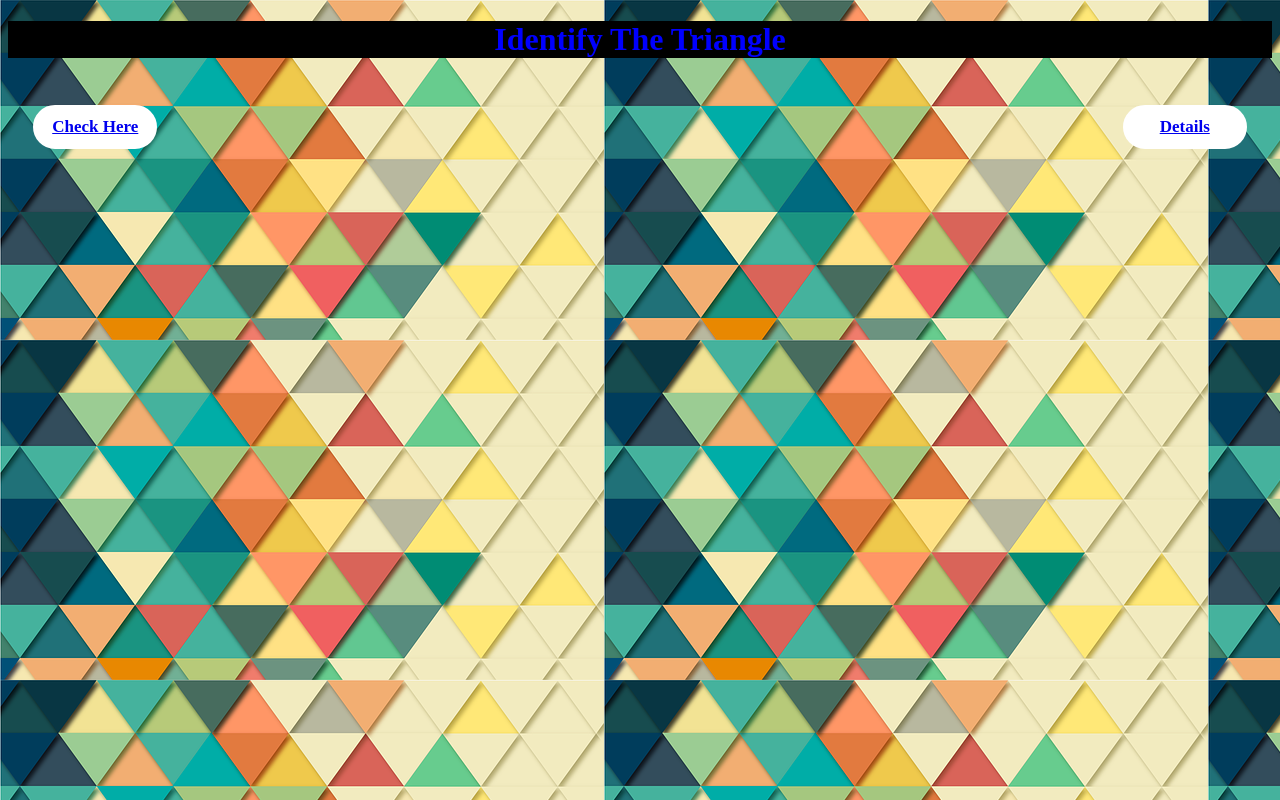
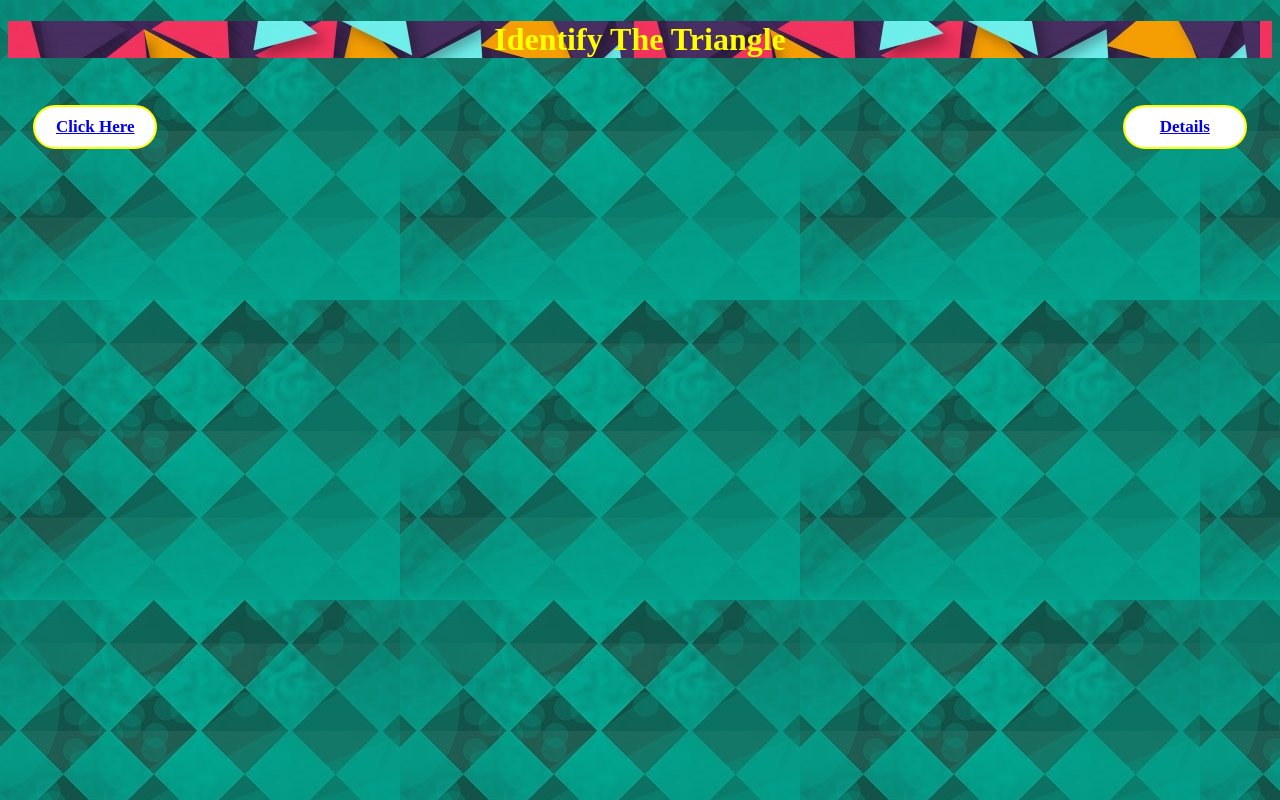
Before and after one commit to salehudeen/triangle-tracker, a plain HTML site: page index.html in a window 1280 px wide. Drawn offline with Linux system fonts and the light colour scheme.

Commit message:
redecorated the system

```diff
--- a/css/style.css
+++ b/css/style.css
@@ -4,7 +4,7 @@
 .track{
   color:red;
   float:left;
-  border: 2px solid white;
+  border: 2px solid yellow;
   text-align: center;
   padding: 10px;
   color: white;
@@ -12,12 +12,12 @@
   width: 100px;
   margin: 2%;
   border-radius: 50px;
-  background-color: white
+  background-color: white;
 }
 .details{
   color: red;
   float:right;
-  border: 2px solid white;
+  border: 2px solid yellow;
   text-align: center;
   padding: 10px;
   color: white;
@@ -29,9 +29,9 @@
 }
 h1{
   text-align:center;
-  color: blue;
-  background-color: black;
+  color: yellow;
+  background-image: url(../image/triangle1.jpg);
 }
 body{
-  background-image:url(../image/triangle1.png);
+  background-image:url(../image/triangle2.jpg);
 }
--- a/index.html
+++ b/index.html
@@ -8,7 +8,7 @@
   </head>
   <body>
      <h1>Identify The Triangle</h1>
-     <h2 class="track"><a href="track.html">Check Here</a></h2>
+     <h2 class="track"><a href="track.html">Click Here</a></h2>
      <h3 class="details"><a href="details.html">Details</a></h3>
   </body>
  </html>
```
Also changed, not shown: track.html (+4 -3 lines), css/bootstrap.css, image/triangle1.jpg (added), image/triangle2.jpg (added).
